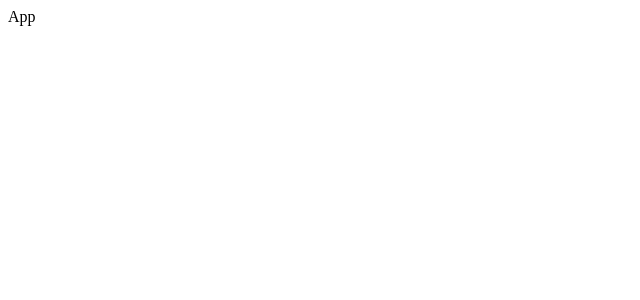
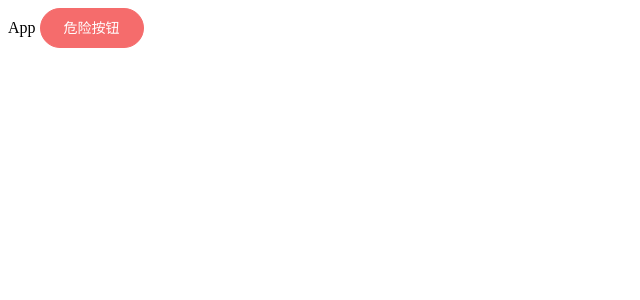
Before and after one commit to fydepotj/hm-toutiao, a Vue app: page / in a window 1280 px wide. Shown: the top 300 px of the page, without its empty margins (0-640 px from the left). Built offline with nearby package versions, Linux system fonts and the light colour scheme.

Commit message:
使用element-ui 和 vue-router

```diff
--- a/package.json
+++ b/package.json
@@ -9,7 +9,9 @@
   },
   "dependencies": {
     "core-js": "^2.6.5",
-    "vue": "^2.6.10"
+    "element-ui": "^2.11.1",
+    "vue": "^2.6.10",
+    "vue-router": "^3.0.7"
   },
   "devDependencies": {
     "@vue/cli-plugin-babel": "^3.9.0",
--- a/src/App.vue
+++ b/src/App.vue
@@ -1,5 +1,8 @@
 <template>
-  <div id="app">App</div>
+  <div id="app">
+    App
+    <el-button type="danger" round>危险按钮</el-button>
+  </div>
 </template>
 
 <script>
--- /dev/null
+++ b/src/routes/index.js
@@ -0,0 +1,11 @@
+// 职责：初始化路由对象  提供 main.js 使用
+import VueRouter from 'vue-router'
+import Vue from 'vue'
+
+Vue.use(VueRouter)
+
+const router = new VueRouter({
+  routes: []
+})
+
+export default router
```
Also changed, not shown: src/main.js (+11 -0 lines), 1 other file (tests, documents, lock files or other folders).
